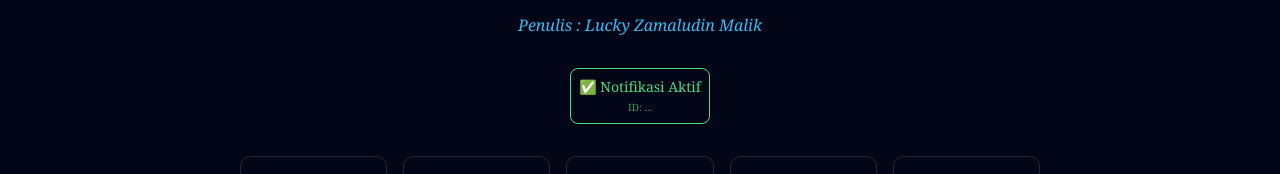
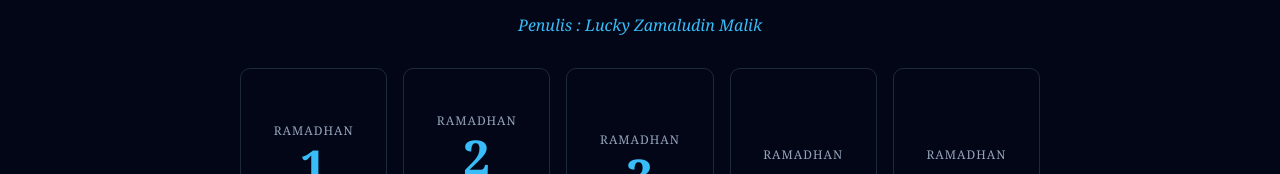
Before and after one commit to lucky74/Ramadhan_Book, a React (Vite) app: page / in a window 1280 px wide. Shown: the part 353-527 px from the top of the page. Built offline with nearby package versions, Linux system fonts and the light colour scheme; no server answers; a web font is replaced by a local one.

Commit message:
Cleanup debug UI

```diff
--- a/src/pages/Home.tsx
+++ b/src/pages/Home.tsx
@@ -9,7 +9,6 @@ export default function Home() {
   const cerpenList = getCerpen();
   const days = Array.from({ length: 30 }, (_, i) => i + 1);
   const [notifEnabled, setNotifEnabled] = useState(false);
-  const [subscriptionId, setSubscriptionId] = useState<string | null>(null);
 
   useEffect(() => {
     // Cek status notifikasi
@@ -17,13 +16,6 @@ export default function Home() {
       try {
         if (OneSignal.Notifications) {
           setNotifEnabled(OneSignal.Notifications.permission);
-        }
-        if (OneSignal.User && OneSignal.User.PushSubscription) {
-            setSubscriptionId(OneSignal.User.PushSubscription.id);
-            // Listen for changes
-            OneSignal.User.PushSubscription.addEventListener("change", (event) => {
-                setSubscriptionId(event.current.id);
-            });
         }
       } catch (e) {
         console.log("OneSignal status check failed", e);
@@ -38,9 +30,6 @@ export default function Home() {
     try {
       await OneSignal.Notifications.requestPermission();
       setNotifEnabled(OneSignal.Notifications.permission);
-      if (OneSignal.User && OneSignal.User.PushSubscription) {
-         setSubscriptionId(OneSignal.User.PushSubscription.id);
-      }
       alert("Terima kasih! Anda akan mendapatkan notifikasi update materi baru.");
     } catch (error) {
       console.error("Gagal mengaktifkan notifikasi", error);
@@ -69,18 +58,11 @@ export default function Home() {
       <p style={styles.author}>{t('author_label')} : Lucky Zamaludin Malik</p>
 
       {/* Tombol Notifikasi */}
-      <div style={{ marginBottom: 20 }}>
-        {!notifEnabled || !subscriptionId ? (
-          <button onClick={enableNotifications} style={styles.notifBtn}>
-            🔔 Aktifkan Notifikasi Update
-          </button>
-        ) : (
-          <div style={{ color: '#4ade80', fontSize: 14, padding: 8, border: '1px solid #4ade80', borderRadius: 8, display: 'inline-block' }}>
-            ✅ Notifikasi Aktif <br/>
-            <span style={{ fontSize: 10, opacity: 0.7 }}>ID: {subscriptionId.substring(0, 8)}...</span>
-          </div>
-        )}
-      </div>
+      {!notifEnabled && (
+        <button onClick={enableNotifications} style={styles.notifBtn}>
+          🔔 Aktifkan Notifikasi Update
+        </button>
+      )}
 
       <div style={styles.grid}>
         {days.map((day) => {
```
